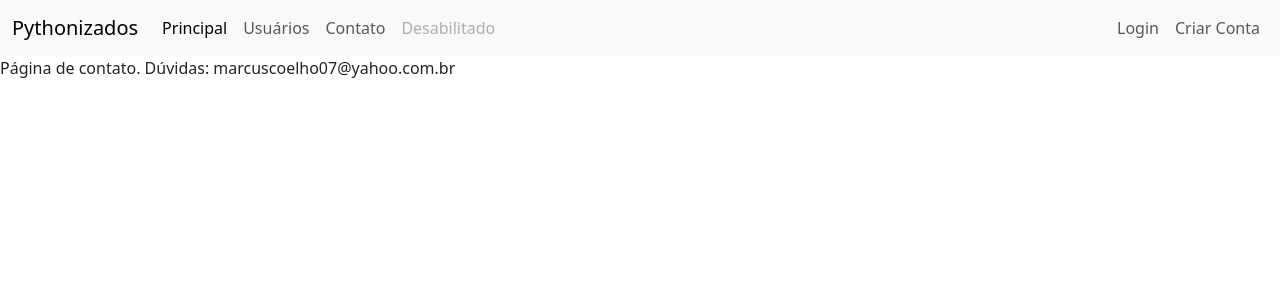
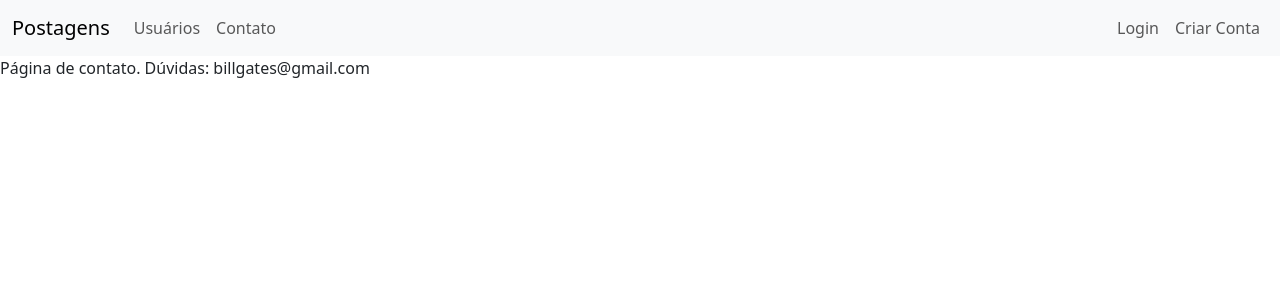
Before and after one commit to Marcus-Coelho/MyfirstFlaskPagePythonPic, a Flask app: page /contatos in a window 1280 px wide. Shown: the top 300 px of the page. Run offline with Flask 3, Linux system fonts and the light colour scheme.

Commit message:
menu principal e outros

```diff
--- a/comunidade/templates/base.html
+++ b/comunidade/templates/base.html
@@ -2,7 +2,7 @@
 <html lang="en">
 <head>
     <meta charset="UTF-8">
-    <title>Pagina Base</title>
+    <title>Chupa Curintia</title>
     <!-- Bootstrap CSS -->
     <link href="https://cdn.jsdelivr.net/npm/bootstrap@5.3.3/dist/css/bootstrap.min.css" rel="stylesheet" integrity="sha384-QWTKZyjpPEjISv5WaRU9OFeRpok6YctnYmDr5pNlyT2bRjXh0JMhjY6hW+ALEwIH" crossorigin="anonymous">
 
--- a/comunidade/templates/contatos.html
+++ b/comunidade/templates/contatos.html
@@ -2,6 +2,6 @@
 
 {% block body %}
 
-    <p>Página de contato. Dúvidas: marcuscoelho07@yahoo.com.br</p>
+    <p>Página de contato. Dúvidas: billgates@gmail.com</p>
 
 {% endblock %}
--- a/comunidade/templates/navbar.html
+++ b/comunidade/templates/navbar.html
@@ -1,23 +1,23 @@
 <nav class="navbar navbar-expand-lg bg-body-tertiary">
     <div class="container-fluid">
-      <a class="navbar-brand" href="{{ url_for('home')}}">Pythonizados</a>
+      <a class="navbar-brand" href="{{ url_for('home')}}">Postagens</a>
       <button class="navbar-toggler" type="button" data-bs-toggle="collapse" data-bs-target="#navbarSupportedContent" aria-controls="navbarSupportedContent" aria-expanded="false" aria-label="Toggle navigation">
         <span class="navbar-toggler-icon"></span>
       </button>
       <div class="collapse navbar-collapse" id="navbarSupportedContent">
         <ul class="navbar-nav me-auto mb-2 mb-lg-0">
-          <li class="nav-item">
+          <!-- <li class="nav-item">
             <a class="nav-link active" aria-current="page" href="{{ url_for('home')}}">Principal</a>
-          </li>
+          </li> -->
           <li class="nav-item">
             <a class="nav-link" href="{{ url_for('usuarios')}}">Usuários</a>
           </li>
           <li class="nav-item">
             <a class="nav-link" href="{{ url_for('contatos')}}">Contato</a>
           </li>
-          <li class="nav-item">
+          <!-- <li class="nav-item">
             <a class="nav-link disabled" aria-disabled="true">Desabilitado</a>
-          </li>
+          </li> -->
         </ul>
         <ul class="d-flex navbar-nav">
 
```
